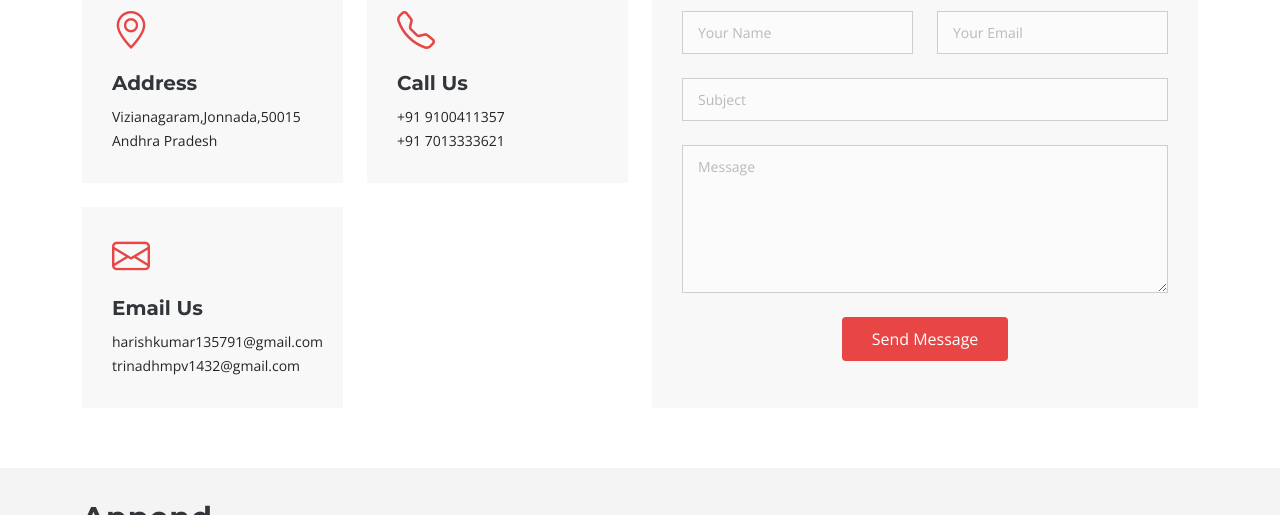
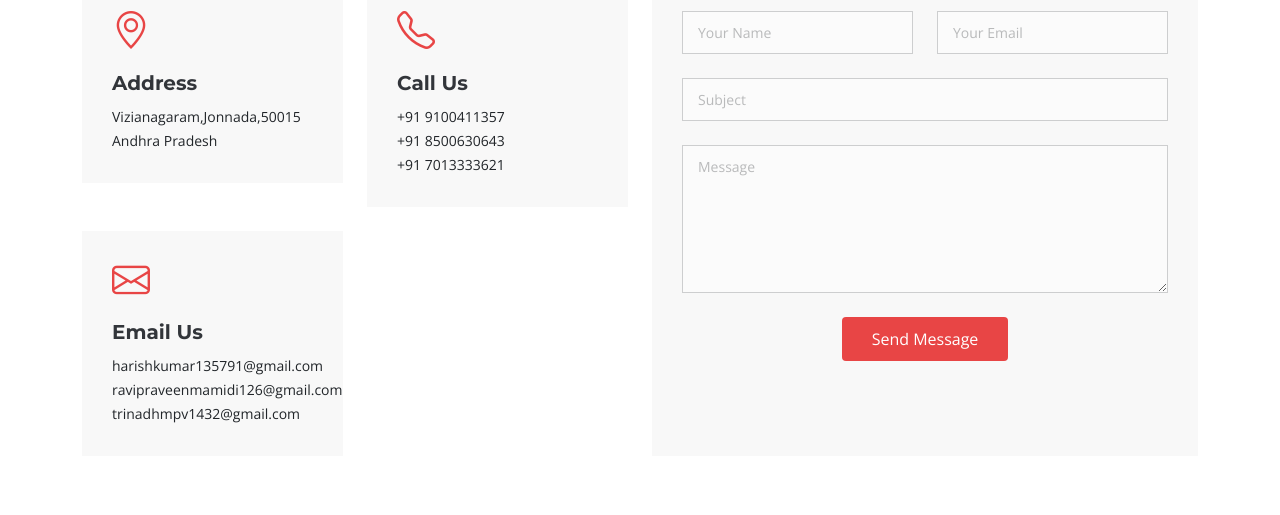
Before and after one commit to harish956/Data-Analytics, a plain HTML site: page index.html in a window 1280 px wide. Shown: the part 3660-4175 px from the top of the page. Drawn offline with nearby package versions, Linux system fonts and the light colour scheme.

Commit message:
Update index.html

```diff
--- a/index.html
+++ b/index.html
@@ -289,6 +289,7 @@
                   <i class="bi bi-telephone"></i>
                   <h3>Call Us</h3>
                   <p>+91 9100411357</p>
+                  <p>+91 8500630643</p>
                   <p>+91 7013333621</p>
                 </div>
               </div><!-- End Info Item -->
@@ -298,6 +299,7 @@
                   <i class="bi bi-envelope"></i>
                   <h3>Email Us</h3>
                   <p>harishkumar135791@gmail.com</p>
+                  <p>ravipraveenmamidi126@gmail.com</p>
                   <p>trinadhmpv1432@gmail.com</p>
                 </div>
               </div><!-- End Info Item -->
```
